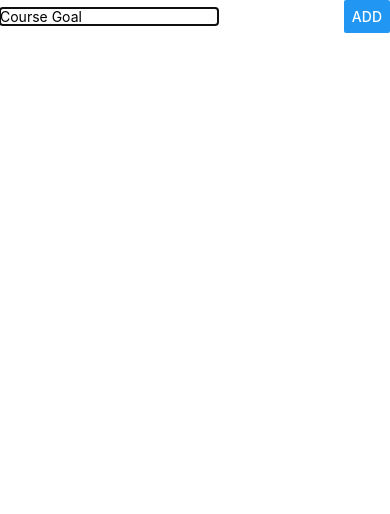
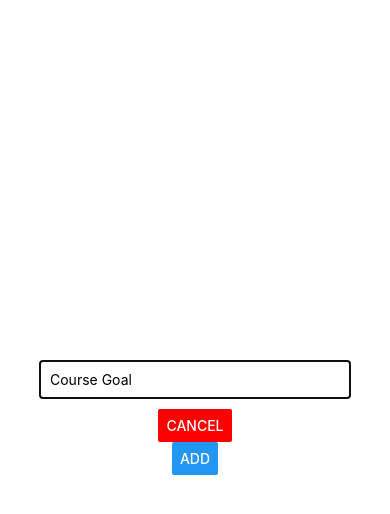
Before and after one commit to namanyadav/react-native-ref, a React Native app: screen / in a window 390 px wide. Both pictures are taken after a click on the button "ADD NEW GOAL". Shown: the top 514 px of the page. Built offline with nearby package versions, Linux system fonts and the light colour scheme.

Commit message:
more modal. with cancel button

```diff
--- a/App.js
+++ b/App.js
@@ -12,7 +12,9 @@ export default function App() {
         // setCourseGoals([...courseGoals, enteredGoal]);
         setCourseGoals(currentGoals => [
             ...currentGoals,
-            {id: Math.random().toString(), value: goalTitle}]);
+            {id: Math.random().toString(), value: goalTitle}
+        ]);
+        setIsAddMode(false);
     };
 
     const removeGoalHandler = goalId => {
@@ -20,11 +22,18 @@ export default function App() {
         setCourseGoals(currentGoals => {
             return currentGoals.filter((goal) => goal.id !== goalId)
         });
-    }
+    };
+    const cancelAddGoalHandler = () => {
+        setIsAddMode(false);
+    };
   return (
     <View style={styles.screen}>
         <Button title="Add new goal" onPress={setIsAddMode.bind(this, true)}/>
-        <GoalInput visible={isAddMode} onAddGoal={addGoalHandler}/>
+        <GoalInput
+            visible={isAddMode}
+            onAddGoal={addGoalHandler}
+            onCacel={cancelAddGoalHandler}
+        />
       <FlatList
           data={courseGoals}
           renderItem={itemData => <GoalItem id={itemData.item.id} onDelete={removeGoalHandler} title={itemData.item.value}/>}
--- a/components/GoalInput.js
+++ b/components/GoalInput.js
@@ -5,6 +5,10 @@ const GoalInput = props => {
     const [enteredGoal, setEnteredGoal] = useState('');
     const goalInputHandler = (enteredText) => {
         setEnteredGoal(enteredText);
+    };
+    const addGoadHandler = () => {
+        props.onAddGoal(enteredGoal);
+        setEnteredGoal('');
     };
     return (
         <Modal visible={props.visible} animationType="slide">
@@ -14,7 +18,8 @@ const GoalInput = props => {
                     style={styles.input}
                     onChangeText={goalInputHandler}
                     value={enteredGoal}/>
-                <Button title="Add" onPress={props.onAddGoal.bind(this, enteredGoal)}/>
+                <Button title="Cancel" color="red" onPress={props.onCacel}></Button>
+                <Button title="Add" onPress={addGoadHandler}/>
             </View>
         </Modal>
     );
@@ -22,9 +27,17 @@ const GoalInput = props => {
 
 const styles = StyleSheet.create({
     inputContainer: {
-        flexDirection: 'row',
-        justifyContent: 'space-between',
-        alignItems: 'center'
+        flex: 1,
+        justifyContent: 'center',
+        alignItems: 'center',
+        marginBottom: 10
+    },
+    input: {
+        borderColor: 'black',
+        borderWidth: 1,
+        padding: 10,
+        width: '80%',
+        marginBottom: 10
     }
 });
 
```
